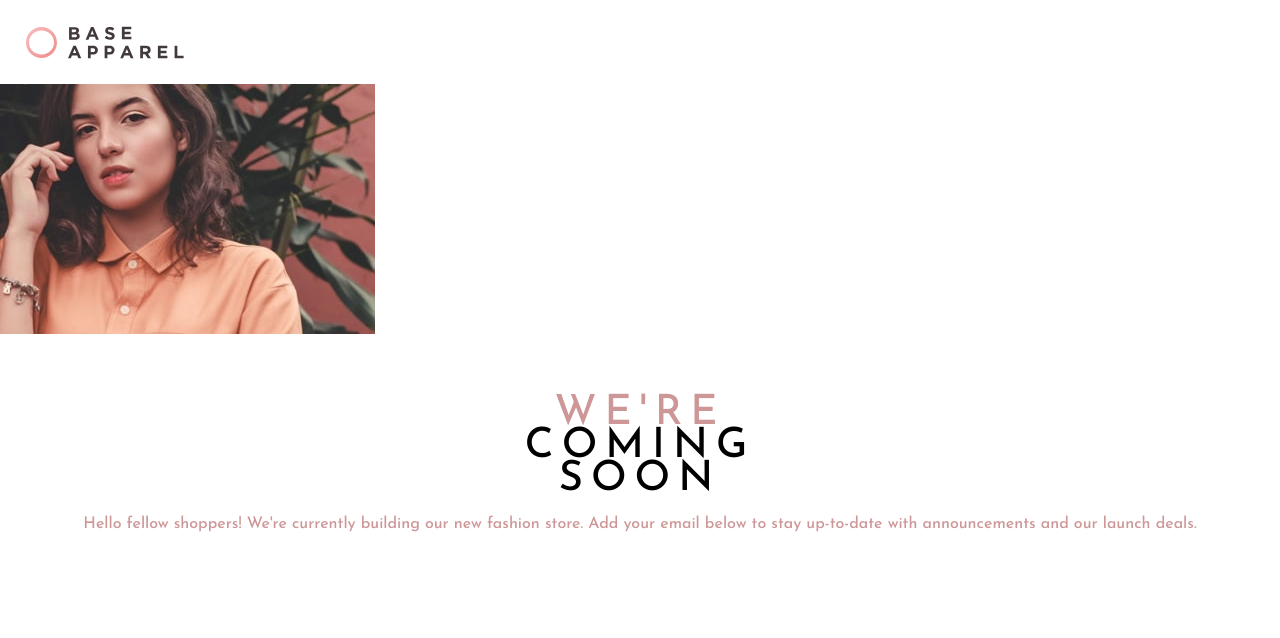
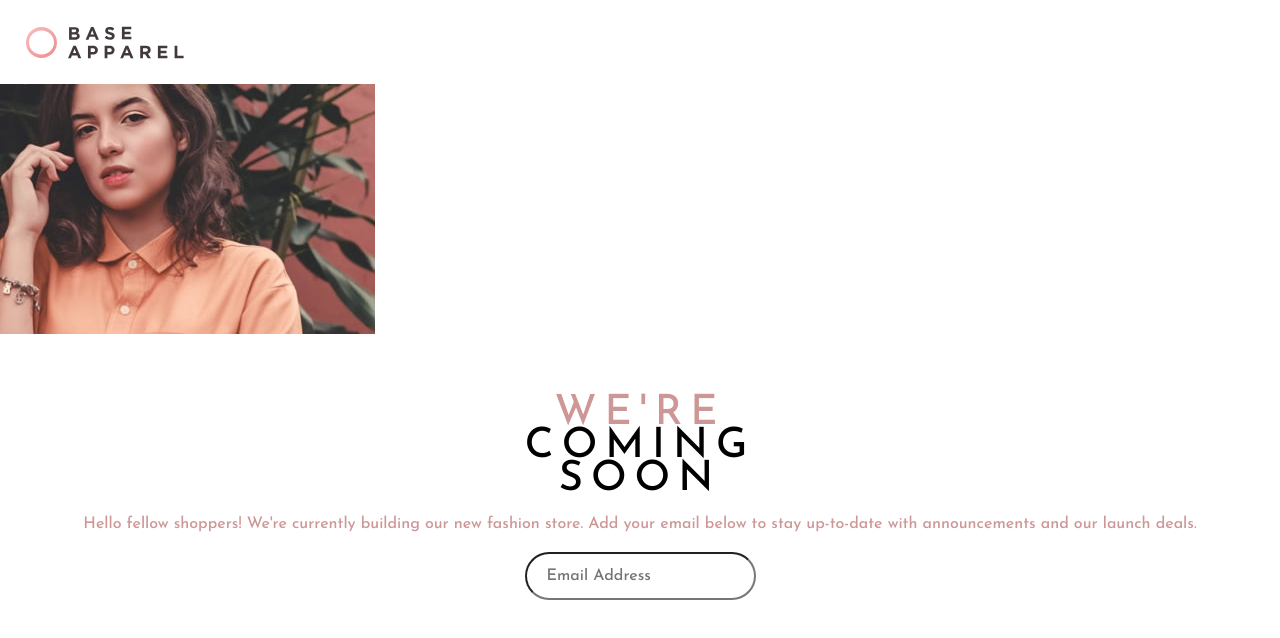
Before and after one commit to iTztoniYT/F-Mentore-base-apparel-coming-soon, a plain HTML site: page index.html in a window 1280 px wide. Drawn offline with Linux system fonts and the light colour scheme.

Commit message:
added input field email

```diff
--- a/css/style.css
+++ b/css/style.css
@@ -20,10 +20,9 @@ body{
     font-family: var(--fw-style);
     color: var(--Desaturated-Red);
 }
+.framer{ margin-bottom: 1rem;}
 
-.hero{
-    padding: 1.6rem;
-}
+.hero{padding: 1.6rem;}
 
 .coming-soon{
     display: grid;
@@ -45,6 +44,10 @@ body{
     letter-spacing: 8px;
     text-transform: uppercase;
 }
-span{
-    color: black;
+span{color: black;}
+
+.email-box{
+    padding: 10px 20px;
+    border-radius: 1.5rem;
+    color: var(--Desaturated-Red) ;
 }
--- a/index.html
+++ b/index.html
@@ -26,6 +26,9 @@
           Hello fellow shoppers! We're currently building our new fashion store.
           Add your email below to stay up-to-date with announcements and our launch deals.
         </p>
+        <form action="">
+          <input class= "email-box" type="email" placeholder="Email Address" >
+        </form>
       </div>
     </article>
   </section>
```
